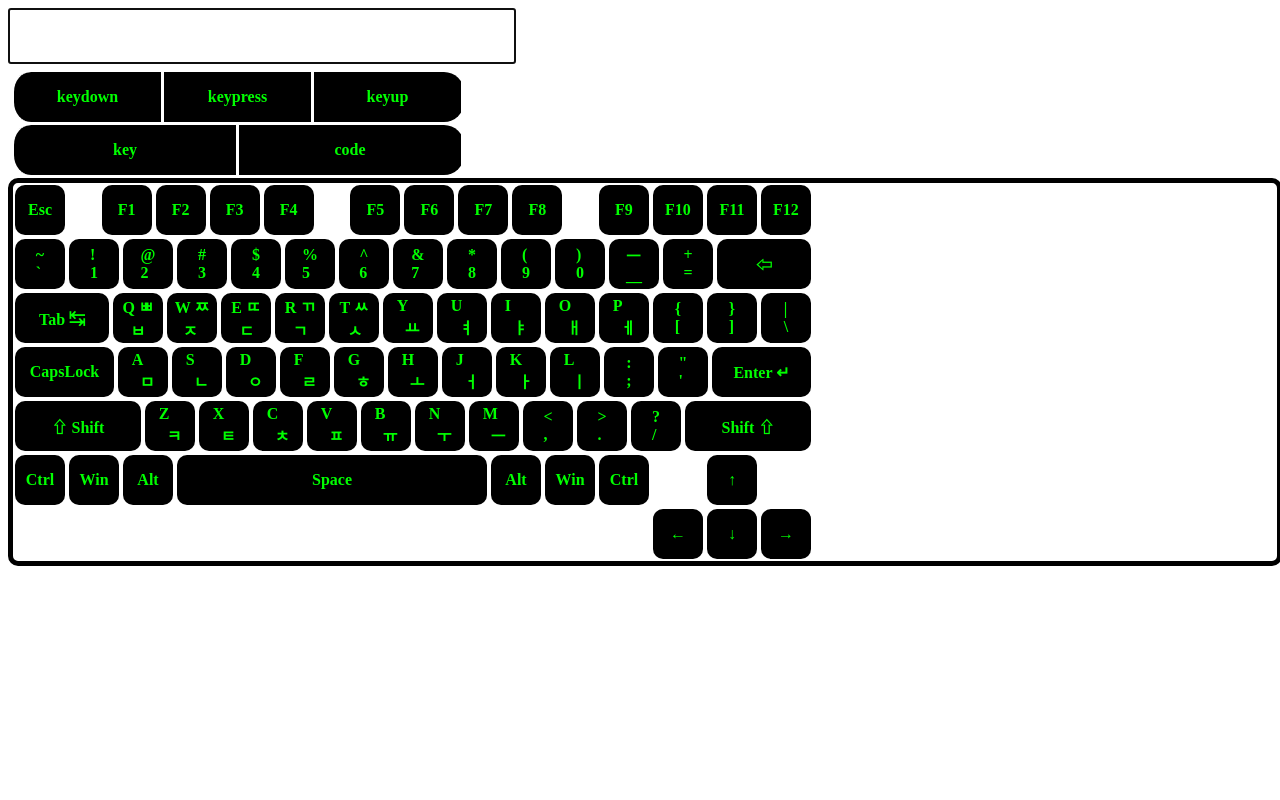
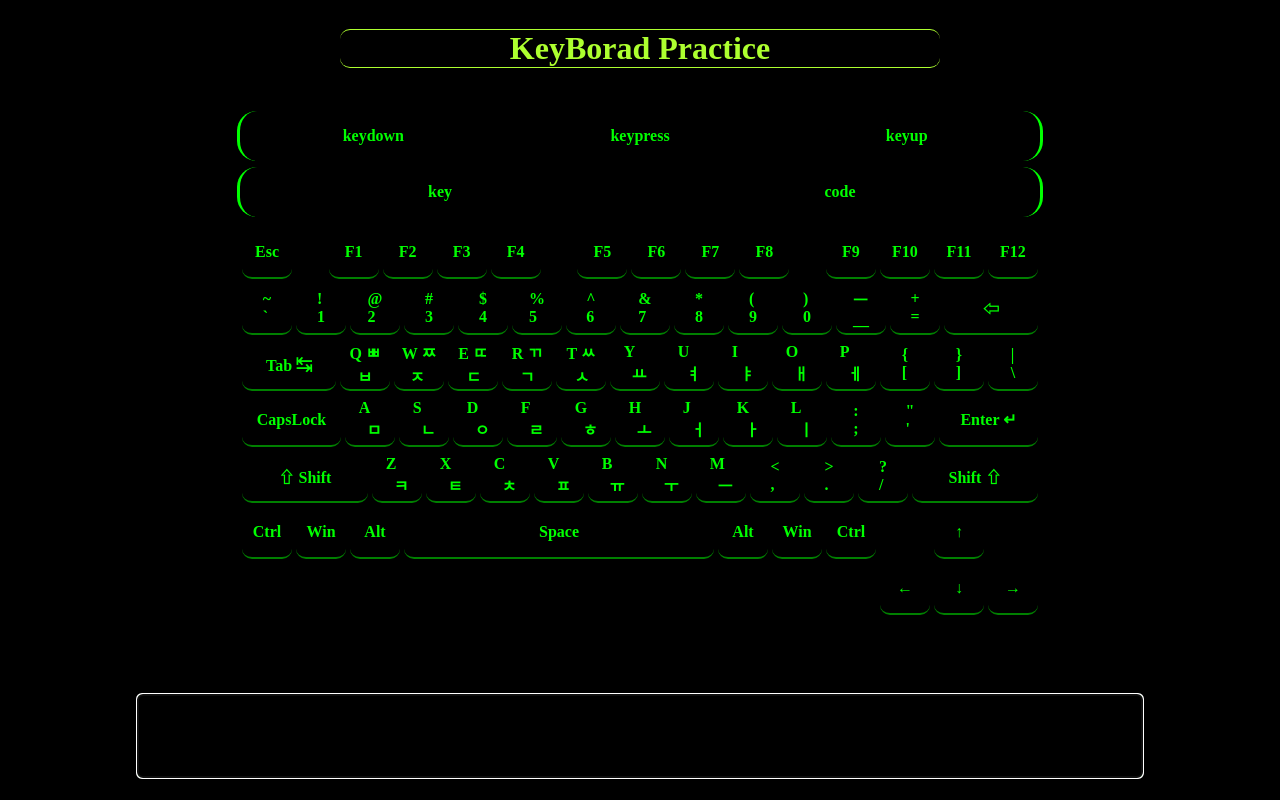
Before and after one commit to ParkGMo/Portfolio---ParkGeunMo, a plain HTML site: page keyboard/fakeKeyboardpractice.html in a window 1280 px wide. Drawn offline with Linux system fonts and the light colour scheme.

Commit message:
5.21.17:32

```diff
--- a/keyboard/fakeKeyboardpractice.html
+++ b/keyboard/fakeKeyboardpractice.html
@@ -7,8 +7,9 @@
     <title>fake keyboard</title>
   </head>
   <body>
-    <input type="text" id="my-input" />
-
+    <div id="wrapper">
+      <h1><strong> KeyBorad Practice </strong></h1>
+      <br />
       <div class="events">
         <div id="keydown" class="event">keydown</div>
         <div id="keypress" class="event">keypress</div>
@@ -127,6 +128,9 @@
           </div>
         </div>
       </div>
+      <br />; <br />; <br />;
+      <input type="textarea" id="my-input" />
+    </div>
   </body>
   <script src="../keyboard/keyboardpractic.js"></script>
 </html>
--- a/keyboard/keyboardpractice.css
+++ b/keyboard/keyboardpractice.css
@@ -1,29 +1,52 @@
 :root {
   --font-color: white;
 }
+body {
+  background-color: black;
+}
+#wrapper {
+  width: 100%;
+  height: 100%;
+  display: flex;
+  flex-direction: column;
+  justify-content: center;
+  align-items: center;
+}
 
+h1 {
+  width: 600px;
+  text-align: center;
+  color: greenyellow;
+  border-radius: 10px;
+  border-top: 1px solid greenyellow;
+  border-bottom: 1px solid greenyellow;
+}
 #my-input {
-  width: 500px;
-  height: 50px;
+  width: 1000px;
+  height: 80px;
   margin-bottom: 5px;
+  border: 1px solid lime;
+  border-radius: 5px;
+  background-color: black;
+  color: lime;
 }
 #border {
-  width: 100%;
+  width: 800px;
   height: 100%;
   border-radius: 10px;
   border: 5px solid black;
 }
 
 .events {
-  width: 450px;
+  width: 800px;
   height: 50px;
   margin: 3px;
   /* border: 1px solid white; */
-  border-left: 3px solid white;
+  border-left: 3px solid lime;
+  border-right: 3px solid lime;
   font-weight: bold;
   /* color: darkgreen; */
   color: lime;
-  border-right: 0px;
   display: flex;
   justify-content: space-around;
   align-items: center;
@@ -41,7 +64,6 @@
   width: 100%;
   height: 100%;
   text-align: center;
-  border-right: 3px solid white;
   display: flex;
   justify-content: center;
   align-items: center;
@@ -62,6 +84,7 @@
   justify-content: center;
   align-items: center;
   border-radius: 10px;
+  border-bottom: 2px solid green;
   background-color: black;
   /* border: 1px solid
     linear-gradient(125deg, rgb(0, 255, 255) 50%, rgb(255, 255, 0) 95%);
```
Also changed, not shown: Portfolio list.html (renamed from index.html, +4 -2 lines). Lines whose indentation alone changed are shown as unchanged.
